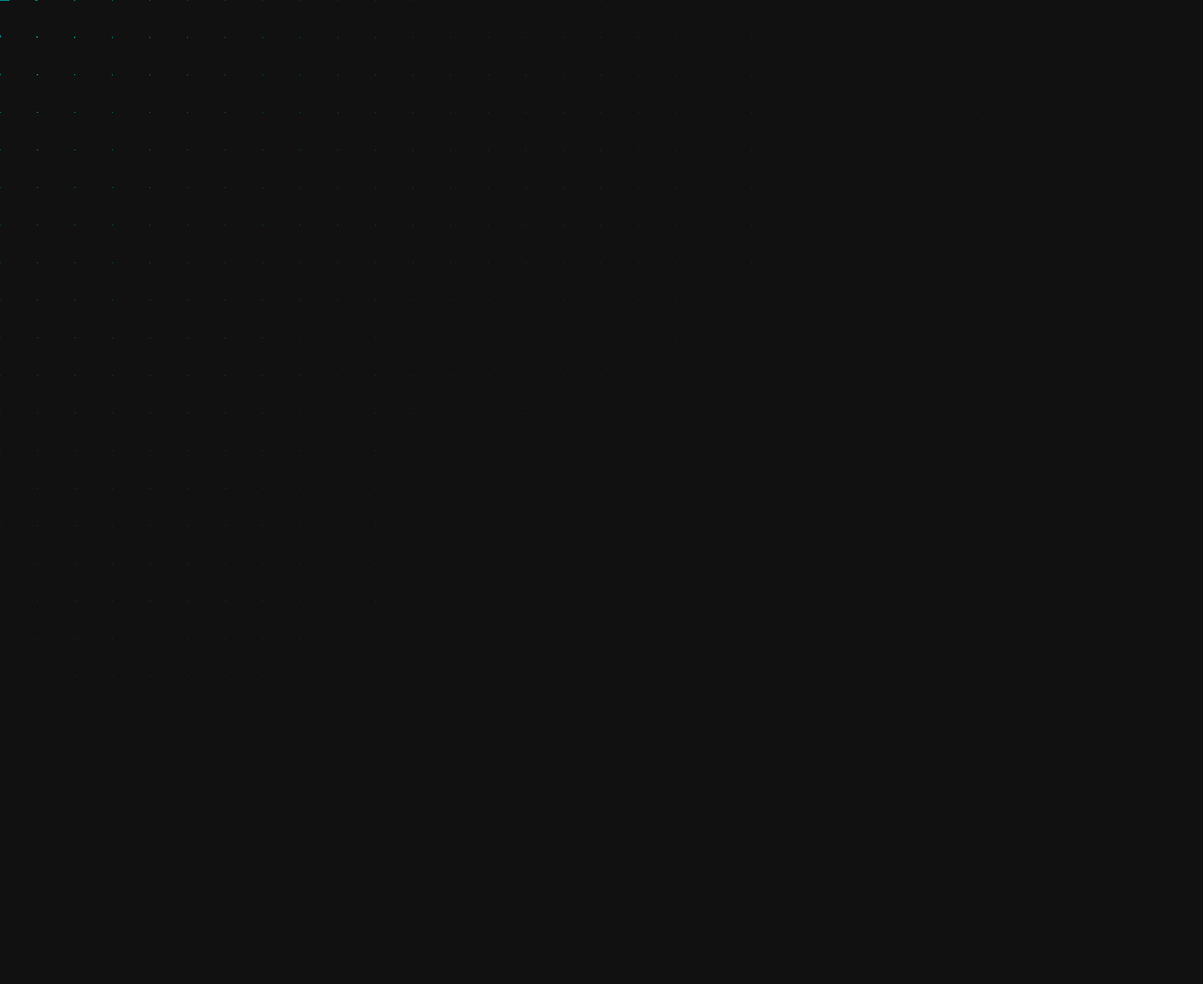
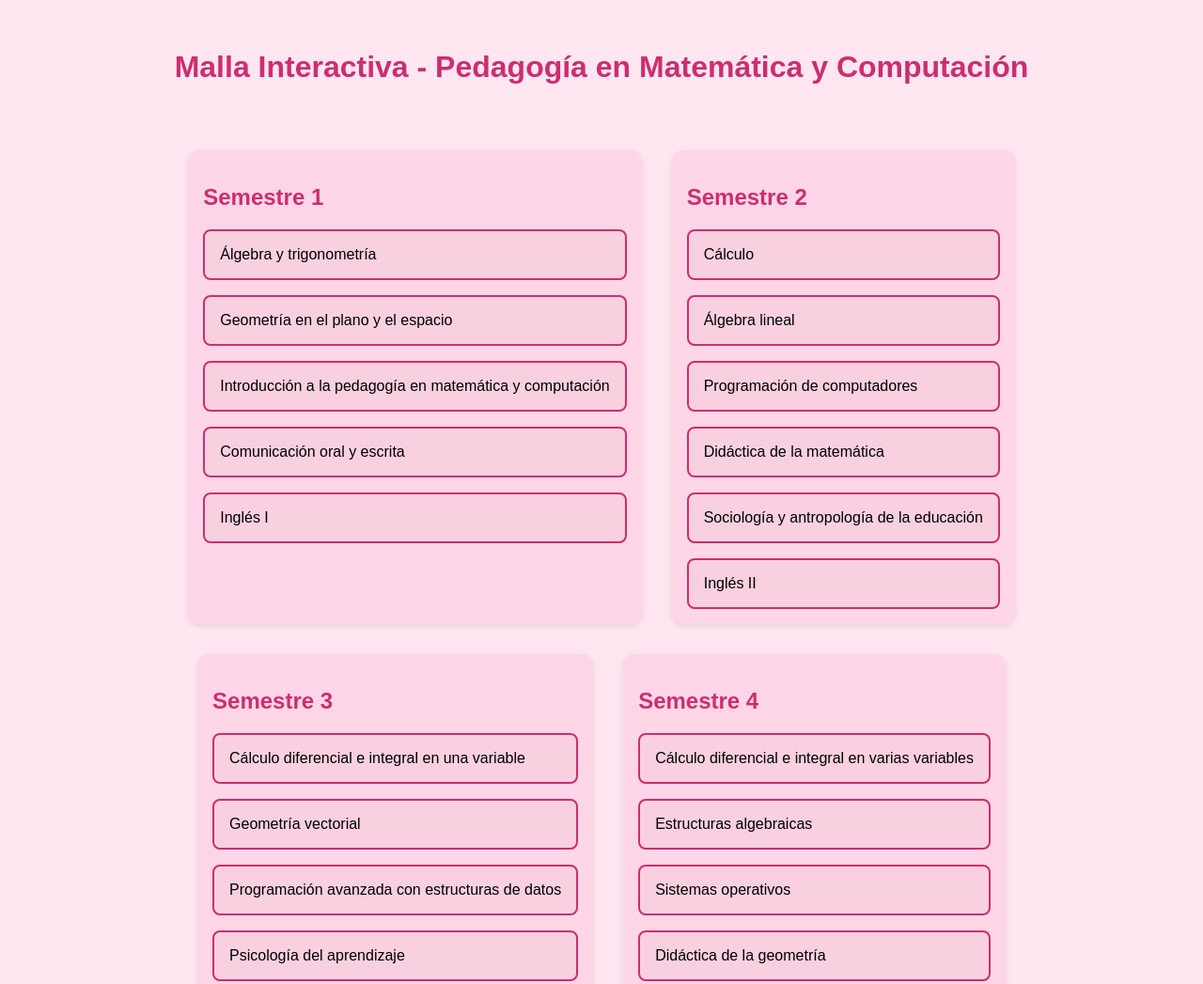
Before and after one commit to Martinaegh/Malla, a plain HTML site: page index.html in a window 1280 px wide. Shown: the top 1047 px of the page at 94% size. Before the commit the page ends 800 px from the top, so only its background shows below. Drawn offline with Linux system fonts and the light colour scheme.

Commit message:
Update index.html

```diff
--- a/index.html
+++ b/index.html
@@ -1,70 +1,149 @@
 <!DOCTYPE html>
 <html lang="es">
 <head>
-  <meta charset="UTF-8" />
-  <meta name="viewport" content="width=device-width, initial-scale=1.0"/>
-  <title>Malla Interactiva</title>
+  <meta charset="UTF-8">
+  <meta name="viewport" content="width=device-width, initial-scale=1.0">
+  <title>Malla Interactiva - Pedagogía en Matemática y Computación</title>
   <style>
-    html, body {
+    body {
       margin: 0;
-      padding: 0;
-      overflow: hidden;
-      background: #111;
+      font-family: sans-serif;
+      background-color: #ffe6f0;
     }
-    canvas {
-      display: block;
+    h1 {
+      text-align: center;
+      padding: 1em;
+      color: #cc2e70;
+    }
+    .semestre {
+      display: flex;
+      flex-direction: column;
+      background-color: #ffd6e7;
+      padding: 1em;
+      margin: 1em;
+      border-radius: 12px;
+      box-shadow: 0 2px 6px rgba(0, 0, 0, 0.1);
+    }
+    .grid {
+      display: grid;
+      grid-template-columns: repeat(auto-fit, minmax(220px, 1fr));
+      gap: 1em;
+    }
+    .ramo {
+      background-color: #f9d0e0;
+      border: 2px solid #cc2e70;
+      border-radius: 8px;
+      padding: 1em;
+      cursor: pointer;
+      position: relative;
+      transition: transform 0.2s ease;
+    }
+    .ramo:hover {
+      transform: scale(1.03);
+    }
+    .ramo.completado {
+      background-color: #f3a7c0;
+      text-decoration: line-through;
+      opacity: 0.7;
+    }
+    .malla {
+      display: flex;
+      flex-wrap: wrap;
+      justify-content: center;
     }
   </style>
 </head>
 <body>
-<canvas id="malla"></canvas>
+  <h1>Malla Interactiva - Pedagogía en Matemática y Computación</h1>
+  <div class="malla" id="malla"></div>
 
-<script>
-  const canvas = document.getElementById('malla');
-  const ctx = canvas.getContext('2d');
+  <script>
+    const ramos = [
+      {
+        semestre: 1,
+        asignaturas: [
+          "Álgebra y trigonometría",
+          "Geometría en el plano y el espacio",
+          "Introducción a la pedagogía en matemática y computación",
+          "Comunicación oral y escrita",
+          "Inglés I"
+        ]
+      },
+      {
+        semestre: 2,
+        asignaturas: [
+          "Cálculo",
+          "Álgebra lineal",
+          "Programación de computadores",
+          "Didáctica de la matemática",
+          "Sociología y antropología de la educación",
+          "Inglés II"
+        ]
+      },
+      {
+        semestre: 3,
+        asignaturas: [
+          "Cálculo diferencial e integral en una variable",
+          "Geometría vectorial",
+          "Programación avanzada con estructuras de datos",
+          "Psicología del aprendizaje",
+          "Práctica I: Identidad profesional"
+        ]
+      },
+      {
+        semestre: 4,
+        asignaturas: [
+          "Cálculo diferencial e integral en varias variables",
+          "Estructuras algebraicas",
+          "Sistemas operativos",
+          "Didáctica de la geometría",
+          "Desarrollo curricular",
+          "Inglés III"
+        ]
+      },
+      {
+        semestre: 5,
+        asignaturas: [
+          "Electivo de matemática",
+          "Estadística descriptiva y probabilidad",
+          "Redes de computadoras y aplicaciones móviles",
+          "Didáctica del álgebra",
+          "Inglés IV",
+          "Práctica II: diversidad e inclusión"
+        ]
+      }
+      // Puedes seguir agregando semestres y ramos hasta el 10mo
+    ];
 
-  let width, height, mouse = {x: 0, y: 0};
-  const spacing = 40;
+    const container = document.getElementById('malla');
 
-  function resize() {
-    width = canvas.width = window.innerWidth;
-    height = canvas.height = window.innerHeight;
-  }
+    ramos.forEach(bloque => {
+      const sem = document.createElement('div');
+      sem.className = 'semestre';
 
-  window.addEventListener('resize', resize);
-  window.addEventListener('mousemove', (e) => {
-    mouse.x = e.clientX;
-    mouse.y = e.clientY;
-  });
+      const titulo = document.createElement('h2');
+      titulo.textContent = `Semestre ${bloque.semestre}`;
+      titulo.style.color = '#cc2e70';
+      sem.appendChild(titulo);
 
-  function draw() {
-    ctx.clearRect(0, 0, width, height);
-    ctx.strokeStyle = '#0ff';
-    ctx.lineWidth = 1;
+      const grid = document.createElement('div');
+      grid.className = 'grid';
 
-    for (let x = 0; x < width; x += spacing) {
-      for (let y = 0; y < height; y += spacing) {
-        const dx = mouse.x - x;
-        const dy = mouse.y - y;
-        const dist = Math.sqrt(dx * dx + dy * dy);
-        const angle = Math.atan2(dy, dx);
+      bloque.asignaturas.forEach(nombre => {
+        const ramo = document.createElement('div');
+        ramo.className = 'ramo';
+        ramo.textContent = nombre;
 
-        const offset = Math.min(10, 100 / dist);
-        const x2 = x + Math.cos(angle) * offset;
-        const y2 = y + Math.sin(angle) * offset;
+        ramo.addEventListener('click', () => {
+          ramo.classList.toggle('completado');
+        });
 
-        ctx.beginPath();
-        ctx.moveTo(x, y);
-        ctx.lineTo(x2, y2);
-        ctx.stroke();
-      }
-    }
+        grid.appendChild(ramo);
+      });
 
-    requestAnimationFrame(draw);
-  }
-
-  resize();
-  draw();
-</script>
+      sem.appendChild(grid);
+      container.appendChild(sem);
+    });
+  </script>
 </body>
 </html>
```
